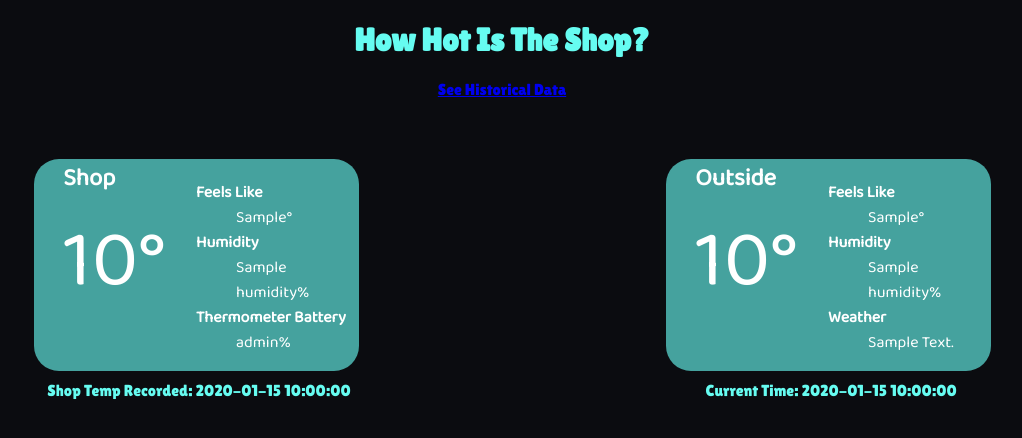
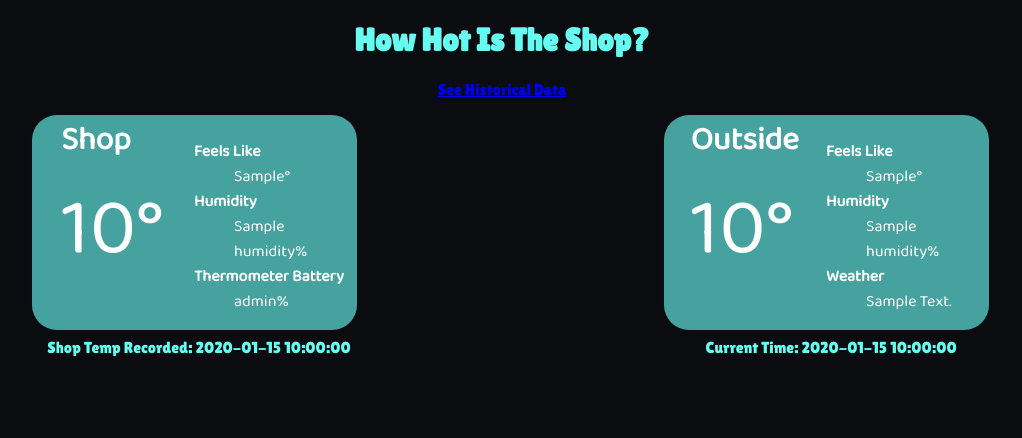
Before and after one commit to Bachmann1234/HowHotIsTheShop, a Flask app: template howhot/templates/index.html in a window 1280 px wide. Shown: the top 438 px of the page, without its empty margins (138-1160 px from the left). Run offline with Flask 2, Linux system fonts and the light colour scheme; the template is opened without the code that fills it: most values are stand-ins (such as "Sample title", 1, 10 or a date in 2020).

Commit message:
More styling tweaks

```diff
--- a/howhot/templates/base.html
+++ b/howhot/templates/base.html
@@ -23,7 +23,7 @@
         }
 
         h2 {
-            font-size: 1.5em;
+            font-size: 2em;
             margin: 0;
         }
         a:visited {
--- a/howhot/templates/index.html
+++ b/howhot/templates/index.html
@@ -7,7 +7,7 @@
         }
 
         #contentContainer {
-            padding: 10px;
+            padding: 1vh;
             width: 100%;
             display: flex;
             flex-wrap: wrap;
@@ -25,11 +25,11 @@
             width: 325px;
             margin-left: auto;
             margin-right: auto;
-            margin-top: 50px;
+            margin-top: 1vh;
         }
 
         .description {
-            margin-top: 3%;
+            margin-top: 1vh;
             width: 100%;
         }
 
```
